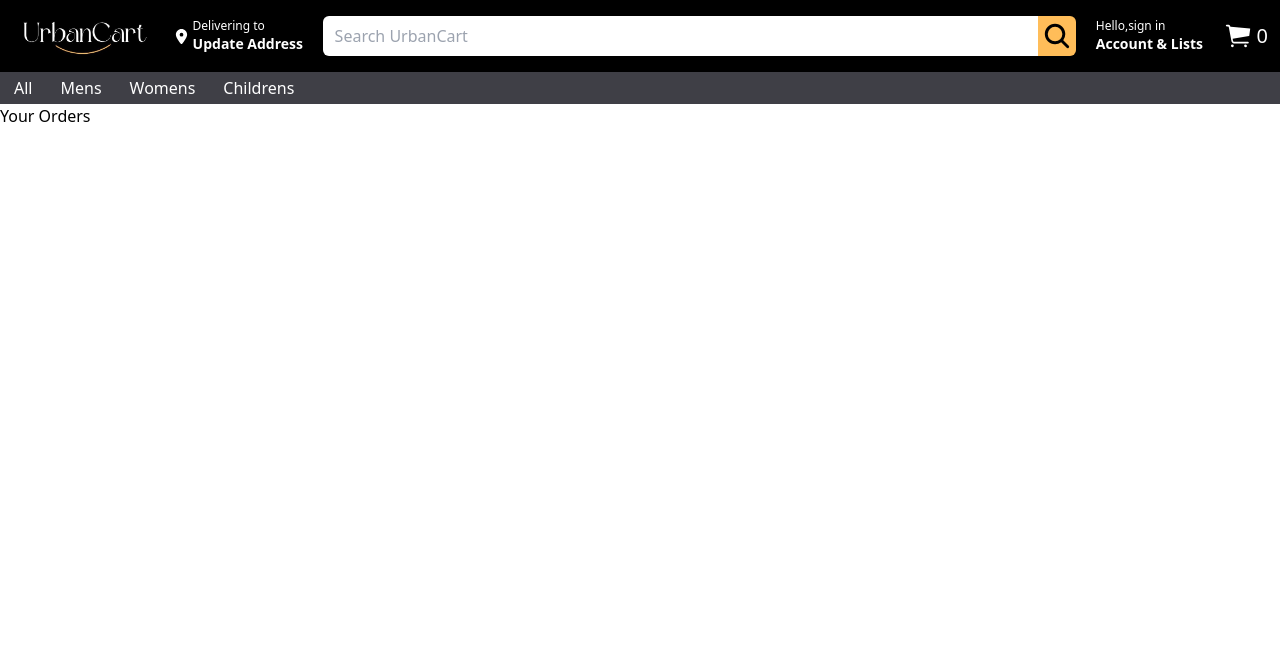
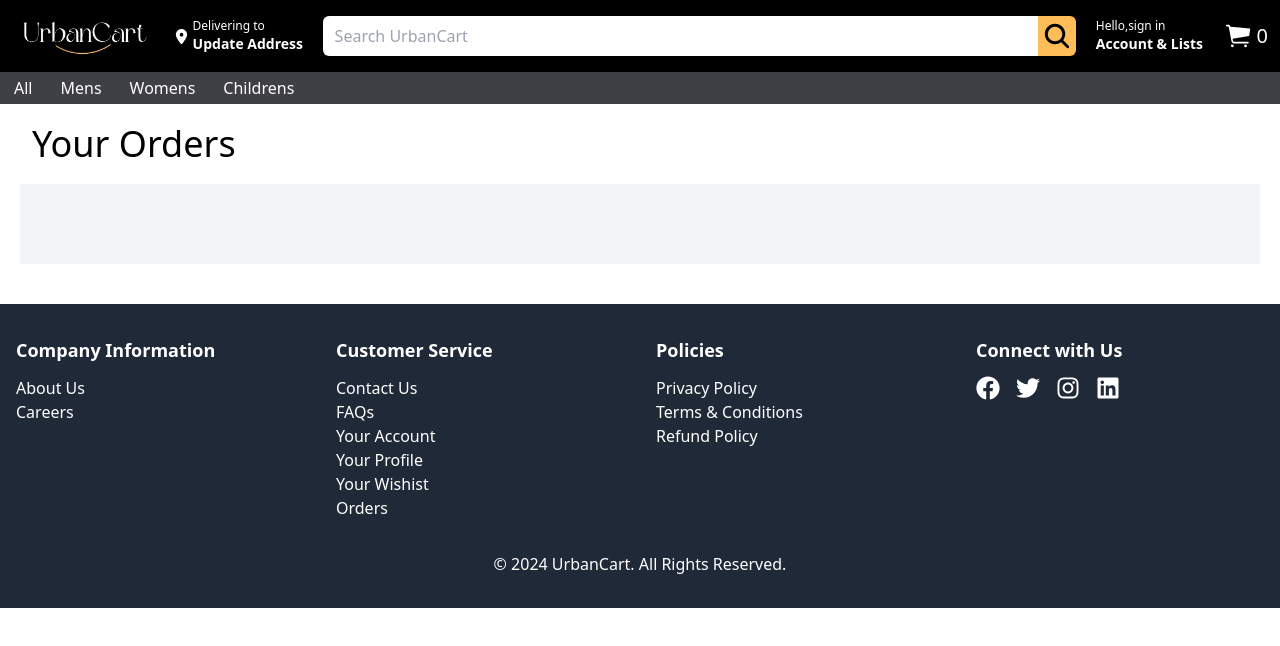
Before and after one commit to roht2103/UrbanCart, a React (Vite) app: page /account/orders in a window 1280 px wide. Shown: the top 646 px of the page. Built offline with nearby package versions, Linux system fonts and the light colour scheme.

Commit message:
handled orders if empty

```diff
--- a/src/App.jsx
+++ b/src/App.jsx
@@ -8,6 +8,7 @@ import AddressPage from "./pages/AddressPage";
 import HomePage from "./pages/HomePage";
 import ProfilePage from "./pages/ProfilePage";
 import ProductPage from "./pages/ProductPage";
+import Footer from "./components/Footer";
 import { useAuth0 } from "@auth0/auth0-react";
 import { useState, useEffect } from "react";
 import axios from "axios";
@@ -57,14 +58,21 @@ function App() {
                     path="/account/cart"
                     element={<CartPage currentUser={currentUser} />}
                   />
-                  <Route path="/account/wishlist" element={<WishlistPage />} />
-                  <Route path="/account/address" element={<AddressPage />} />
+                  <Route
+                    path="/account/wishlist"
+                    element={<WishlistPage currentUser={currentUser} />}
+                  />
+                  <Route
+                    path="/account/address"
+                    element={<AddressPage currentUser={currentUser} />}
+                  />
                   <Route
                     path="/account/profile"
                     element={<ProfilePage currentUser={currentUser} />}
                   />
                   <Route path="/product" element={<ProductPage />} />
                 </Routes>
+                <Footer />
               </div>
             }
           />
--- a/src/pages/AccountPage.jsx
+++ b/src/pages/AccountPage.jsx
@@ -102,7 +102,6 @@ const AccountPage = () => {
           </section>
         </section>
       </div>
-      <Footer />
     </div>
   );
 };
--- a/src/pages/CartPage.jsx
+++ b/src/pages/CartPage.jsx
@@ -143,7 +143,6 @@ const CartPage = (props) => {
         promotional code? We'll prompt you to enter your claim code during
         checkout.
       </p>
-      <Footer />
     </div>
   );
 };
--- a/src/pages/HomePage.jsx
+++ b/src/pages/HomePage.jsx
@@ -3,7 +3,6 @@ const HomePage = () => {
   return (
     <div>
       <h1>Home Page</h1>
-      <Footer />
     </div>
   );
 };
--- a/src/pages/OrdersPage.jsx
+++ b/src/pages/OrdersPage.jsx
@@ -1,4 +1,50 @@
-const OrdersPage = () => {
-  return <h1>Your Orders</h1>;
+import { useAuth0 } from "@auth0/auth0-react";
+import { useState, useEffect } from "react";
+import Lottie from "lottie-react";
+import animation from "../assets/animations/loading.json";
+import { Link, useNavigate } from "react-router-dom";
+
+const OrdersPage = (props) => {
+  const { user, isAuthenticated, isLoading } = useAuth0();
+  const { orderList, setOrderList } = useState([]);
+  useEffect(() => {
+    if (props.currentUser && props.currentUser.length > 0) {
+      setOrderList(props.currentUser[0].orders);
+      console.log(props.currentUser);
+    }
+  }, [props.currentUser]);
+  if (isLoading) {
+    return (
+      <div className="flex items-center justify-center mt-36">
+        <Lottie animationData={animation} className="h-24" />
+      </div>
+    );
+  }
+  return (
+    <div>
+      <h1 className="text-4xl m-5 px-3">Your Orders</h1>
+
+      {isAuthenticated && !orderList ? (
+        <div className="m-5 px-3 py-10">
+          <h1 className="text-4xl mb-2">
+            Looks like you didn't place any orders.
+          </h1>
+          <p>
+            Once you place an order, you'll see your order history here. You can
+            track, return, or buy again from your order list.
+          </p>
+          <p className="text-center mt-10 my-2">
+            Continue shopping on{" "}
+            <Link className="text-blue-700 underline" to="/">
+              UrbanCart
+            </Link>{" "}
+            to find items you love.
+          </p>
+        </div>
+      ) : (
+        <div className="bg-gray-100 m-5 px-3 py-10"></div>
+      )}
+    </div>
+  );
 };
 export default OrdersPage;
--- a/src/pages/ProfilePage.jsx
+++ b/src/pages/ProfilePage.jsx
@@ -68,7 +68,6 @@ const ProfilePage = (props) => {
           </section>
         )}
       </div>
-      <Footer />
       {editNameWindow && (
         <EditName
           name={currentUser.name}
```
